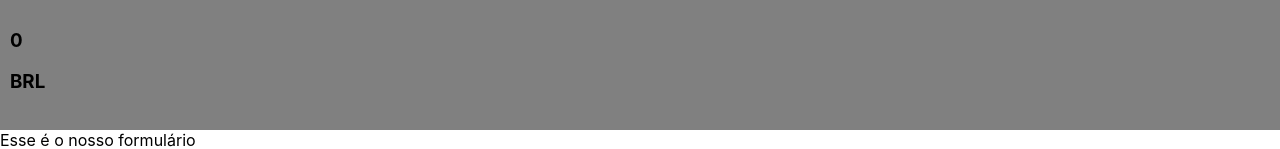
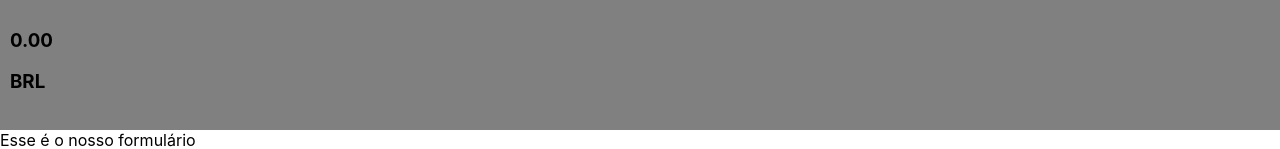
Before and after one commit to lucasoliveira722/trybewallet, a React (Create React App) app: page /carteira in a window 1280 px wide. Shown: the top 149 px of the page. Built offline with nearby package versions, Linux system fonts and the light colour scheme; no server answers.

Commit message:
Requisito 4 completo

```diff
--- a/src/components/Header.js
+++ b/src/components/Header.js
@@ -1,23 +1,25 @@
 import PropTypes from 'prop-types';
 import React, { Component } from 'react';
+import { connect } from 'react-redux';
 import './Header.css';
 
-export default class Header extends Component {
-  constructor() {
-    super();
-
-    this.state = {
-      totalExpenses: 0,
+class Header extends Component {
+    sumValuesExpenses = () => {
+      const { expenses } = this.props;
+      return expenses.reduce((acc, cur) => {
+        const cambio = cur.exchangeRates[cur.currency].ask;
+        return acc + (Number(cur.value) * cambio);
+      }, 0);
     };
-  }
 
     render() {
       const { email } = this.props;
-    const { totalExpenses } = this.state;
+      // console.log(expenses);
+      // const { totalExpenses } = this.state;
       return (
         <header>
           <h3 data-testid="total-field">
-          { totalExpenses }
+            {this.sumValuesExpenses().toFixed(2)}
           </h3>
           <h3 data-testid="email-field">
             { email }
@@ -32,4 +34,13 @@ export default class Header extends Component {
 
 Header.propTypes = {
   email: PropTypes.string.isRequired,
+  expenses: PropTypes.shape({
+    reduce: PropTypes.func.isRequired,
+  }).isRequired,
 };
+
+const mapStateToProps = (state) => ({
+  expenses: state.wallet.expenses,
+});
+
+export default connect(mapStateToProps)(Header);
```
Lines whose indentation alone changed are shown as unchanged.
